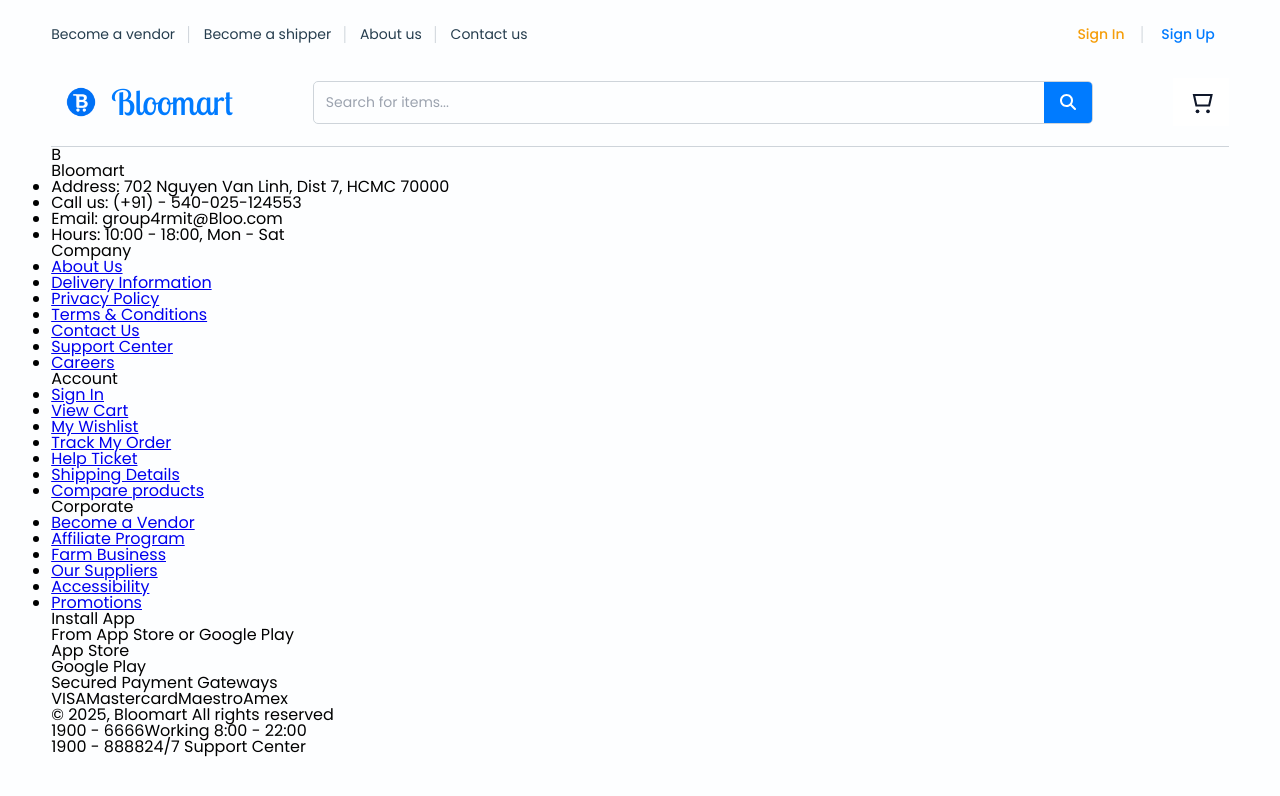
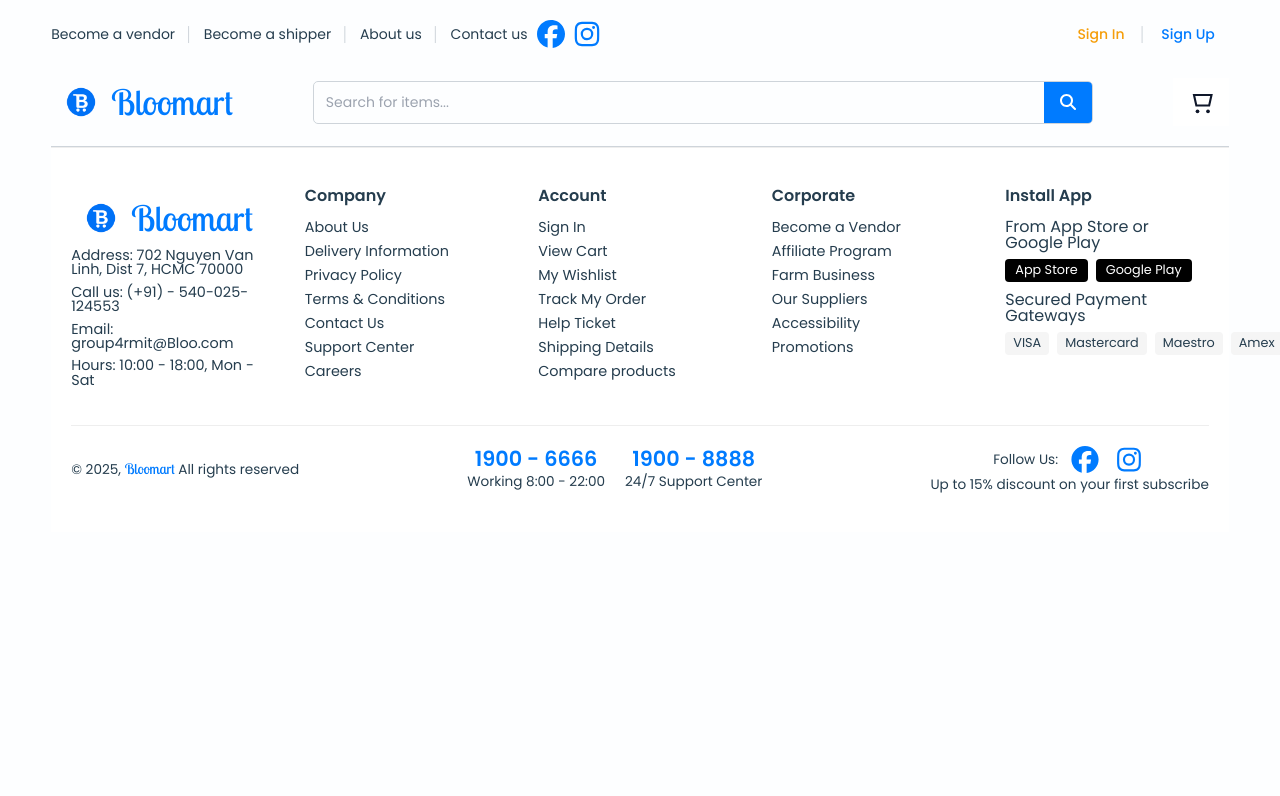
Before and after one commit to PhapLu/Fullstack-Project, a React (Vite) app in the folder client/: page / in a window 1280 px wide. Shown: the top 796 px of the page. Built offline with nearby package versions, Linux system fonts and the light colour scheme; no server answers.

Commit message:
addheader and footer layout (css)

```diff
--- a/client/package.json
+++ b/client/package.json
@@ -11,13 +11,14 @@
   },
   "dependencies": {
     "@fortawesome/fontawesome-svg-core": "^7.0.0",
+    "@fortawesome/free-brands-svg-icons": "^7.0.0",
     "@fortawesome/free-solid-svg-icons": "^7.0.0",
     "@fortawesome/react-fontawesome": "^0.2.3",
     "@reduxjs/toolkit": "^2.8.2",
+    "@tanstack/react-query": "^5.85.3",
     "axios": "^1.11.0",
     "react": "^19.0.0",
     "react-dom": "^19.0.0",
-    "react-query": "^3.39.3",
     "react-redux": "^9.2.0",
     "react-router-dom": "^7.8.0"
   },
--- a/client/src/App.jsx
+++ b/client/src/App.jsx
@@ -1,7 +1,7 @@
 import { createBrowserRouter, RouterProvider } from "react-router-dom";
 import Layout from "./pages/layouts/Layout";
 import ProfileLayout from "./pages/profile/profileLayout/ProfileLayout";
-import { QueryClient, QueryClientProvider } from 'react-query';
+import { QueryClient, QueryClientProvider } from '@tanstack/react-query';
 import AuthLayout from "./pages/auth/authLayout/AuthLayout";
 import AuthForm from "./pages/auth/authForm/AuthForm";
 
--- a/client/src/components/footer/Footer.css
+++ b/client/src/components/footer/Footer.css
@@ -0,0 +1,172 @@
+/* Footer.css */
+/* Gia Hy-s4053650 */
+
+.footer {
+  background-color: #fff;
+  padding: 40px 20px;
+  font-family: 'Poppins', sans-serif;
+  color: #253D4E;
+  border-top: 1px solid #eee;
+}
+
+.footer__grid {
+  display: grid;
+  grid-template-columns: repeat(auto-fit, minmax(180px, 1fr));
+  gap: 30px;
+  margin-bottom: 30px;
+}
+
+.footer__brand {
+  display: flex;
+  align-items: center;
+  gap: 10px;
+  font-size: 1.4rem;
+  font-weight: 600;
+  color: #007bff;
+}
+
+.footer__logo {
+  width: 40px;
+  height: 40px;
+  background: #007bff;
+  color: #fff;
+  border-radius: 50%;
+  display: flex;
+  align-items: center;
+  justify-content: center;
+  font-weight: bold;
+}
+
+.footer__contact {
+  list-style: none;
+  padding: 0;
+  margin-top: 15px;
+  font-size: 0.9rem;
+}
+
+.footer__contact li {
+  margin-bottom: 8px;
+}
+
+.footer h4 {
+  font-size: 1rem;
+  font-weight: 600;
+  margin-bottom: 15px;
+}
+
+.footer ul {
+  list-style: none;
+  padding: 0;
+  margin: 0;
+}
+
+.footer ul li {
+  margin-bottom: 8px;
+}
+
+.footer ul li a,
+.footer ul li span {
+  text-decoration: none;
+  color: #253D4E;
+  font-size: 0.9rem;
+  cursor: pointer;
+}
+
+.footer ul li a:hover,
+.footer ul li span:hover {
+  color: #007bff;
+}
+
+.footer__badges {
+  display: flex;
+  gap: 8px;
+  margin-bottom: 10px;
+}
+
+.footer__badge {
+  background: #000;
+  color: #fff;
+  padding: 5px 10px;
+  font-size: 0.8rem;
+  border-radius: 4px;
+}
+
+.footer__cards {
+  display: flex;
+  gap: 8px;
+}
+
+.footer__cards span {
+  background: #f5f5f5;
+  padding: 5px 8px;
+  font-size: 0.8rem;
+  border-radius: 4px;
+}
+
+.footer__bottom {
+  display: flex;
+  flex-wrap: wrap;
+  justify-content: space-between;
+  align-items: center;
+  border-top: 1px solid #eee;
+  padding-top: 20px;
+  font-size: 0.85rem;
+}
+
+.footer__phones {
+  display: flex;
+  gap: 20px;
+  align-items: center;
+}
+
+.footer__phone {
+  display: flex;
+  flex-direction: column;
+  align-items: center;
+  gap: 5px;
+}
+
+.footer__phone span {
+  font-size: 1.3rem;
+}
+
+.footer__phoneNum {
+  font-weight: bold;
+  color: #007bff;
+  font-size: 1rem;
+}
+
+.footer__social {
+  display: flex;
+  flex-direction: column;
+  align-items: center;
+  gap: 5px;
+}
+.footer__social span {
+  display: flex;
+  align-items: center;
+  gap: 10px;
+}
+.footer__payment p {
+  margin-bottom: 8px;
+}
+
+.footer__social a {
+  width: 28px;
+  height: 28px;
+  background: #007bff;
+  border-radius: 50%;
+  display: flex;
+  align-items: center;
+  justify-content: center;
+  color: #fff;
+  font-size: 0.8rem;
+}
+
+.footer__social a:hover {
+  background: #0054ad;
+}
+
+.footer__copy b {
+  font-size: 0.9rem;
+}
--- a/client/src/components/footer/Footer.jsx
+++ b/client/src/components/footer/Footer.jsx
@@ -1,16 +1,24 @@
 /* Gia Hy-s4053650 */
 import "./Footer.css";
-import { Link } from "react-router-dom";
+import { Link, NavLink } from "react-router-dom";
+import logo from '../../assets/logo.png'
+import { FontAwesomeIcon } from '@fortawesome/react-fontawesome'
+import { faFacebook, faInstagram  } from '@fortawesome/free-brands-svg-icons'
 
 export default function Footer() {
   return (
     <footer className="footer">
       <div className="footer__grid">
         <div>
-          <div className="footer__brand">
-            <div className="footer__logo">B</div>
-            <span className="footer__name">Bloomart</span>
-          </div>
+          <div className="auth__brand">
+              <NavLink
+                to="/"
+                style={{ display: "flex", alignItems: "center", textDecoration: "none" }}
+              >
+                <img className="auth__logo" src={logo} alt="Logo" />
+                <span className="auth__name">Bloomart</span>
+              </NavLink>
+        </div>
           <ul className="footer__contact">
             <li><strong>Address:</strong> 702 Nguyen Van Linh, Dist 7, HCMC 70000</li>
             <li><strong>Call us:</strong> (+91) - 540-025-124553</li>
@@ -57,7 +65,7 @@
           </ul>
         </div>
 
-        <div>
+        <div className="footer__payment">
           <h4>Install App</h4>
           <p>From App Store or Google Play</p>
           <div className="footer__badges">
@@ -72,7 +80,7 @@
       </div>
 
       <div className="footer__bottom">
-        <div className="footer__copy">© 2025, <b>Bloomart</b> All rights reserved</div>
+        <div className="footer__copy">© 2025, <b className="auth__name">Bloomart</b> All rights reserved</div>
         <div className="footer__phones">
           <div className="footer__phone">
             <span className="footer__phoneNum">1900 - 6666</span>
@@ -84,7 +92,11 @@
           </div>
         </div>
         <div className="footer__social">
-
+          <span>Follow Us:
+                  <FontAwesomeIcon icon={faFacebook} size="2x" style={{ color: "#007bff" }} />
+                  <FontAwesomeIcon icon={faInstagram} size="2x" style={{ color: "#007bff" }} />
+          </span>
+          <small>Up to 15% discount on your first subscribe</small>
         </div>
       </div>
     </footer>
--- a/client/src/components/header/Header.css
+++ b/client/src/components/header/Header.css
@@ -54,11 +54,6 @@
   color: var(--primary-color);
   font-size: 14px;
   transition: background-color 0.25s ease;
-}
-
-.header__social a:hover {
-  background: var(--primary-color);
-  color: #fff;
 }
 
 /* Auth buttons */
--- a/client/src/components/header/Header.jsx
+++ b/client/src/components/header/Header.jsx
@@ -4,6 +4,7 @@
 import { library } from '@fortawesome/fontawesome-svg-core';
 import { fas } from '@fortawesome/free-solid-svg-icons';
 import { FontAwesomeIcon } from '@fortawesome/react-fontawesome';
+import { faFacebook, faInstagram  } from '@fortawesome/free-brands-svg-icons'
 
 library.add(fas);
 
@@ -24,10 +25,10 @@
           <Link to="/contact">Contact us</Link>
           <div className="header__social">
             <a href="#"><i className="facebook" />
-
+              <FontAwesomeIcon icon={faFacebook} size="2x" style={{ color: "#007bff" }} />
             </a>
             <a href="#"><i className="instagram" />
-
+              <FontAwesomeIcon icon={faInstagram} size="2x" style={{ color: "#007bff" }} />
             </a>
           </div>
         </nav>
--- a/client/src/main.jsx
+++ b/client/src/main.jsx
@@ -3,7 +3,6 @@
 import App from "./App.jsx";
 import { Provider } from "react-redux";
 import store from "./store/index.js";
-import { QueryClient, QueryClientProvider } from 'react-query';
 
 ReactDOM.createRoot(document.getElementById("root")).render(
     <React.StrictMode>
```
Also changed, not shown: 1 other file (tests, documents, lock files or other folders).
